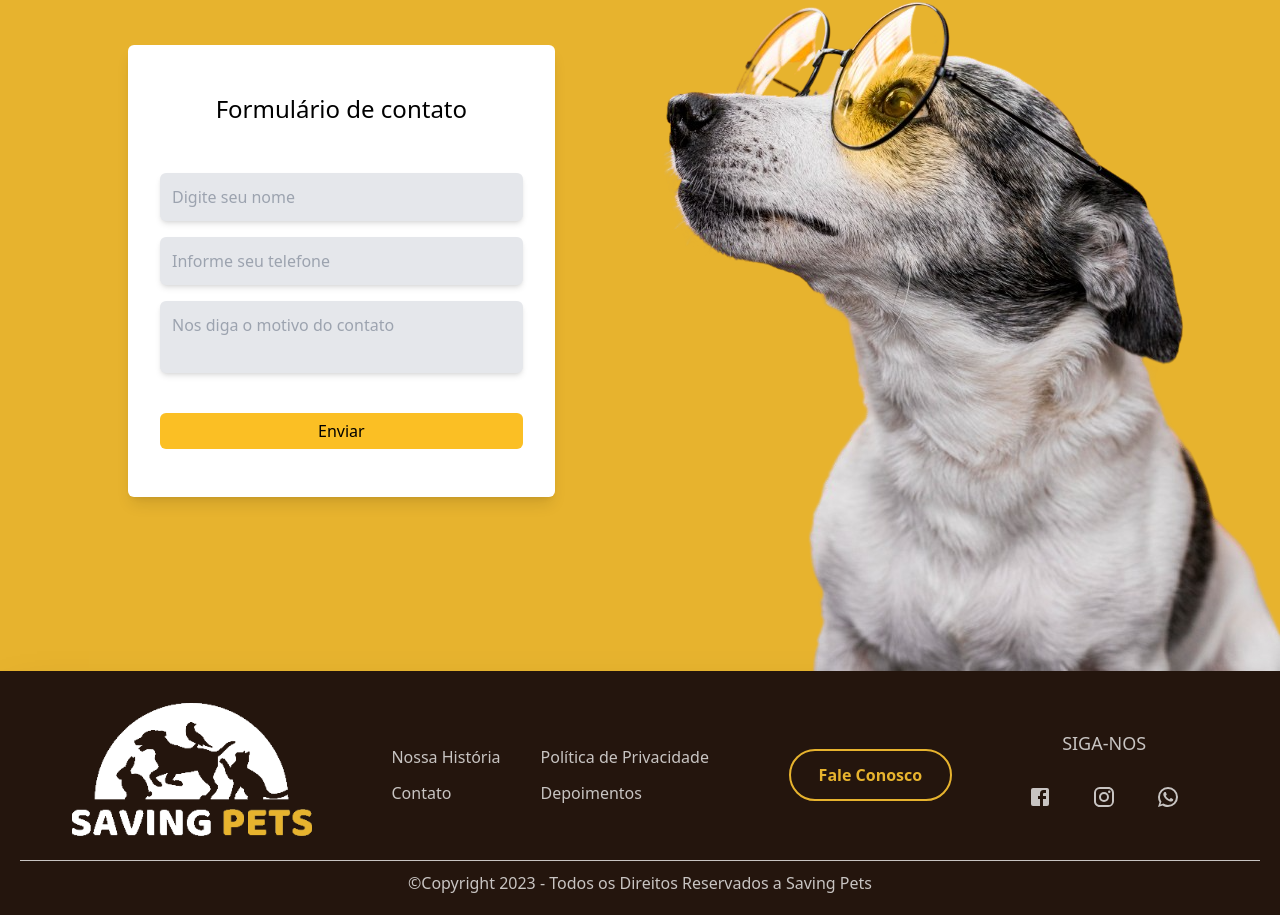
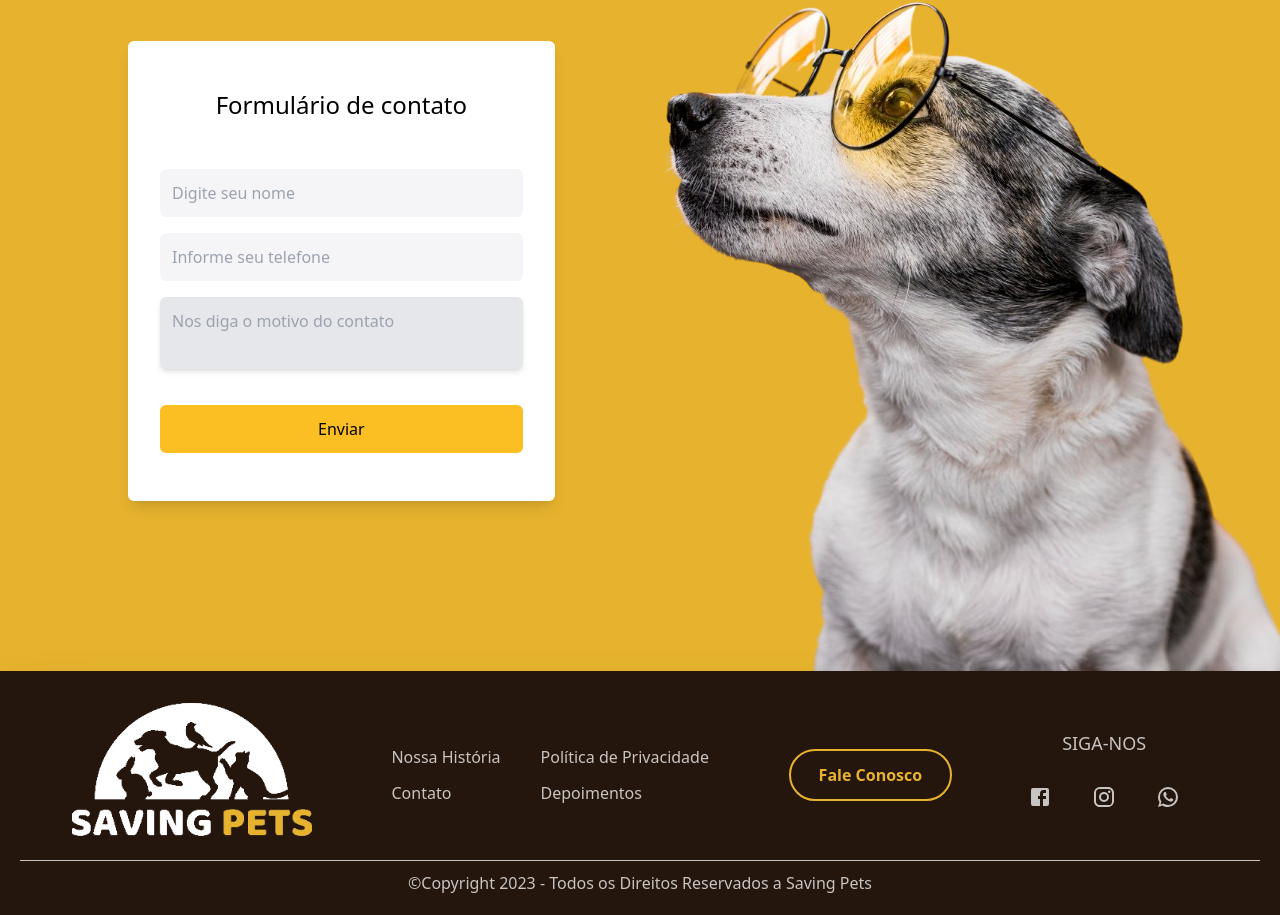
Before and after one commit to moraiskaua/front-end-saving-pets, a Next.js app: page /contact in a window 1280 px wide. Shown: the part 929-1844 px from the top of the page. Built offline with nearby package versions, Linux system fonts and the light colour scheme; no server answers; a web font is replaced by a local one.

Commit message:
refactor FormButton and FormInput styles

```diff
--- a/src/components/FormButton.tsx
+++ b/src/components/FormButton.tsx
@@ -8,7 +8,7 @@ const FormButton = ({ children }: FormsButtonProps) => {
   return (
     <button
       type="submit"
-      className="bg-amber-400 py-1.5 mt-6 rounded-md font-medium transition-all hover:-translate-y-1 hover:bg-[#FEAE11] cursor-pointer"
+      className="bg-amber-400 py-3 px-5 mt-5 w-full rounded-md font-medium cursor-pointer hover:bg-amber-500/90 transition transition-colors-duration-300"
     >
       {children}
     </button>
--- a/src/components/FormInput.tsx
+++ b/src/components/FormInput.tsx
@@ -5,8 +5,7 @@ interface FormInputProps extends InputHTMLAttributes<HTMLInputElement> {}
 const FormInput = (props: FormInputProps) => {
   return (
     <input
-      className="bg-gray-200 p-3 rounded-md shadow-md
-    hover:placeholder:text-black placeholder:text-gray-400 focus:outline-none"
+      className="bg-gray-200/40 p-3 rounded-md w-full placeholder:text-gray-400 focus:outline-none"
       {...props}
     />
   );
```
